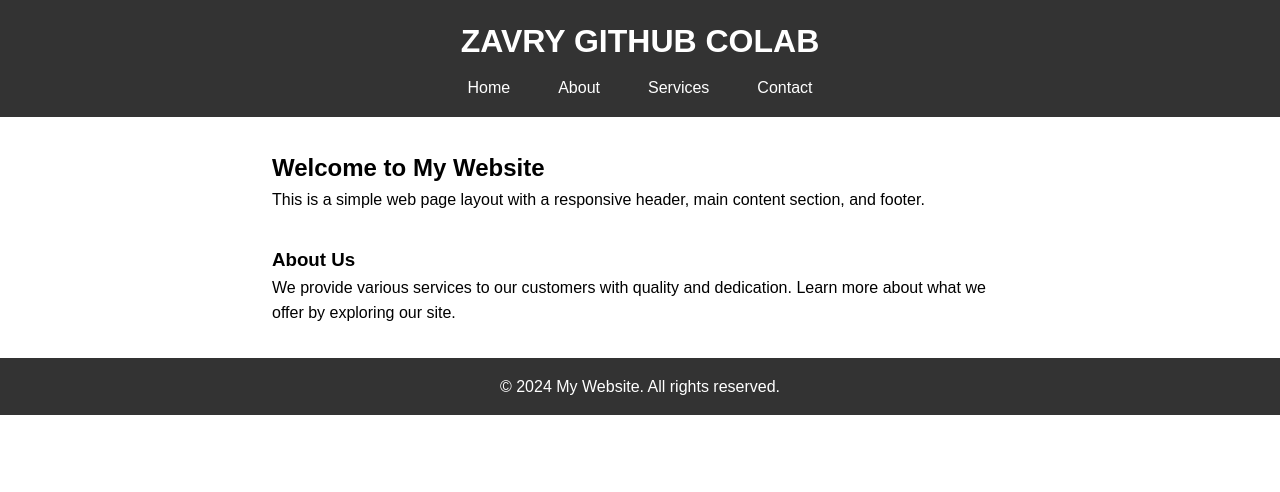
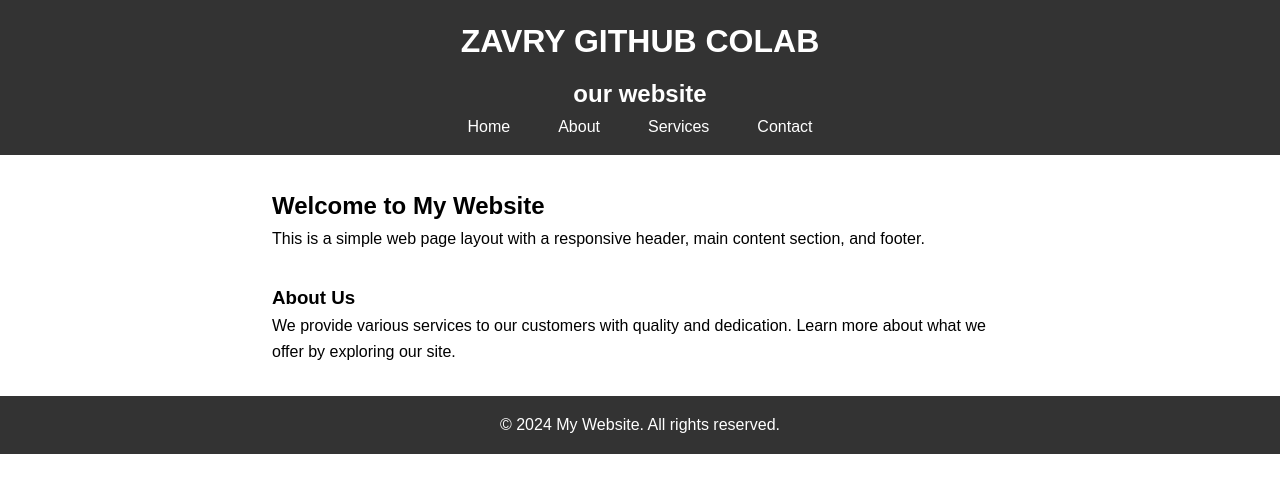
Before and after one commit to Sanjid9633/Zavry-github-colab, a plain HTML site: page index.html in a window 1280 px wide. Drawn offline with Linux system fonts and the light colour scheme; a script that the page names is missing.

Commit message:
Describe your changes

```diff
--- a/index.html
+++ b/index.html
@@ -10,6 +10,7 @@
 
   <header>
     <h1>ZAVRY GITHUB COLAB</h1>
+    <h2>our website</h2>
     <nav>
       <button id="menu-toggle" onclick="toggleMenu()">☰</button>
       <ul id="nav-list">
```
